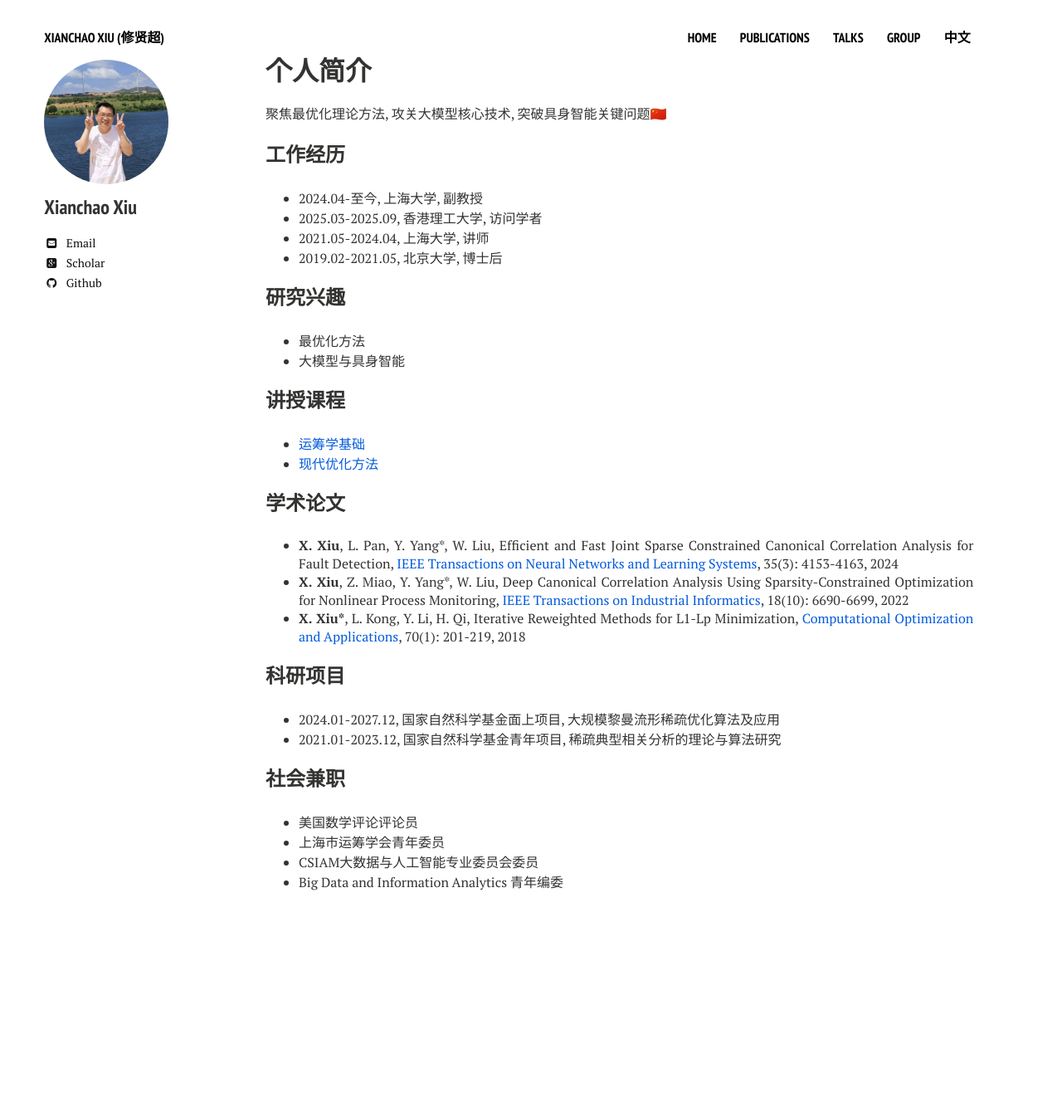
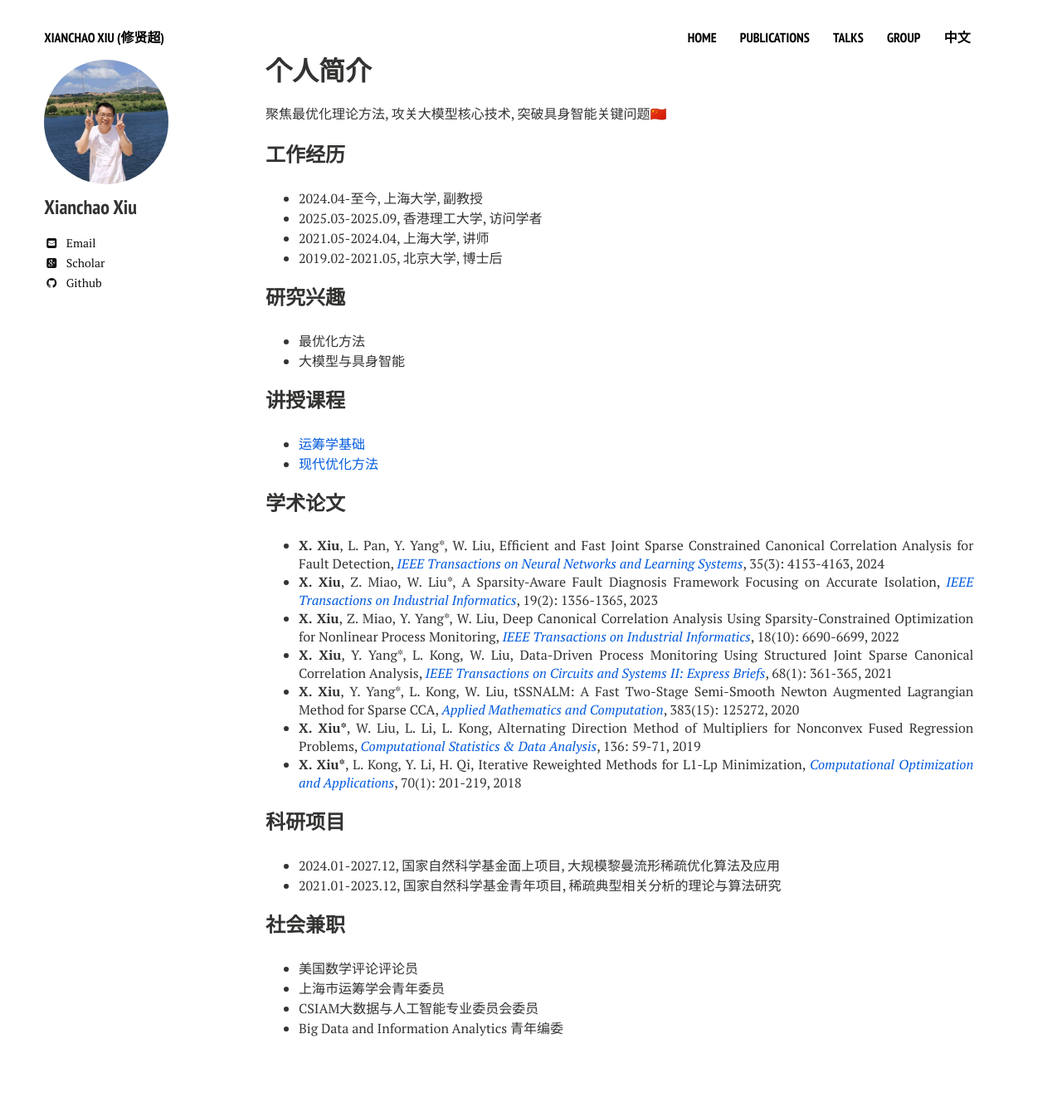
Before and after one commit to xianchaoxiu/xianchaoxiu.github.io, a Jekyll site: the page built from chinese/index.md, in a window 1280 px wide. Shown: the whole page at 83% size. Built offline with Jekyll 4.4.1, drawn with Linux system fonts in a browser that asks for light colours; nearby versions of some CDN libraries; before the commit the page ends 1170 px from its top, so only the background shows below that.

Commit message:
Update index.md

```diff
--- a/chinese/index.md
+++ b/chinese/index.md
@@ -29,9 +29,13 @@ share: false
 
 
 ### 学术论文
-* <b>X. Xiu</b>, L. Pan, Y. Yang*, W. Liu, Efficient and Fast Joint Sparse Constrained Canonical Correlation Analysis for Fault Detection, <a href="https://ieeexplore.ieee.org/document/9887978" class="textlink" target="_blank">IEEE Transactions on Neural Networks and Learning Systems</a>, 35(3): 4153-4163, 2024 <br>
-* <b>X. Xiu</b>, Z. Miao, Y. Yang*, W. Liu, Deep Canonical Correlation Analysis Using Sparsity-Constrained Optimization for Nonlinear Process Monitoring, <a href="https://ieeexplore.ieee.org/document/9583864" class="textlink" target="_blank">IEEE Transactions on Industrial Informatics</a>, 18(10): 6690-6699, 2022
-* <b>X. Xiu*</b>, L. Kong, Y. Li, H. Qi, Iterative Reweighted Methods for L1-Lp Minimization, <a href="https://link.springer.com/article/10.1007/s10589-017-9977-7" class="textlink" target="_blank">Computational Optimization and Applications</a>, 70(1): 201-219, 2018
+* <b>X. Xiu</b>, L. Pan, Y. Yang*, W. Liu, Efficient and Fast Joint Sparse Constrained Canonical Correlation Analysis for Fault Detection, <i><a href="https://ieeexplore.ieee.org/document/9887978" class="textlink" target="_blank">IEEE Transactions on Neural Networks and Learning Systems</a></i>, 35(3): 4153-4163, 2024
+* <b>X. Xiu</b>, Z. Miao, W. Liu*, A Sparsity-Aware Fault Diagnosis Framework Focusing on Accurate Isolation, <i><a href="https://ieeexplore.ieee.org/abstract/document/9788040" class="textlink" target="_blank">IEEE Transactions on Industrial Informatics</a></i>, 19(2): 1356-1365, 2023
+* <b>X. Xiu</b>, Z. Miao, Y. Yang*, W. Liu, Deep Canonical Correlation Analysis Using Sparsity-Constrained Optimization for Nonlinear Process Monitoring, <i><a href="https://ieeexplore.ieee.org/document/9583864" class="textlink" target="_blank">IEEE Transactions on Industrial Informatics</a></i>, 18(10): 6690-6699, 2022
+* <b>X. Xiu</b>, Y. Yang*, L. Kong, W. Liu, Data-Driven Process Monitoring Using Structured Joint Sparse Canonical Correlation Analysis, <i><a href="https://ieeexplore.ieee.org/abstract/document/9068308/" class="textlink" target="_blank">IEEE Transactions on Circuits and Systems II: Express Briefs</a></i>, 68(1): 361-365, 2021
+* <b>X. Xiu</b>, Y. Yang*, L. Kong, W. Liu, tSSNALM: A Fast Two-Stage Semi-Smooth Newton Augmented Lagrangian Method for Sparse CCA, <i><a href="https://doi.org/10.1016/j.amc.2020.125272" class="textlink" target="_blank">Applied Mathematics and Computation</a></i>, 383(15): 125272, 2020
+* <b>X. Xiu*</b>, W. Liu, L. Li, L. Kong, Alternating Direction Method of Multipliers for Nonconvex Fused Regression Problems, <i><a href="https://doi.org/10.1016/j.csda.2019.01.002" class="textlink" target="_blank">Computational Statistics & Data Analysis</a></i>, 136: 59-71, 2019
+* <b>X. Xiu*</b>, L. Kong, Y. Li, H. Qi, Iterative Reweighted Methods for L1-Lp Minimization, <i><a href="https://link.springer.com/article/10.1007/s10589-017-9977-7" class="textlink" target="_blank">Computational Optimization and Applications</a></i>, 70(1): 201-219, 2018
 
 
 ### 科研项目
```
